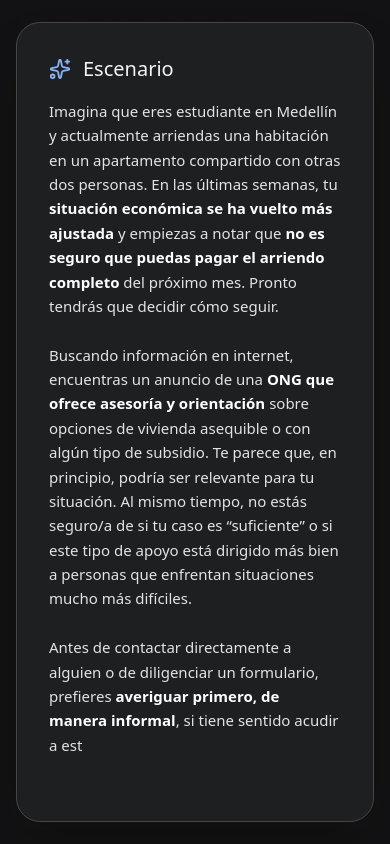
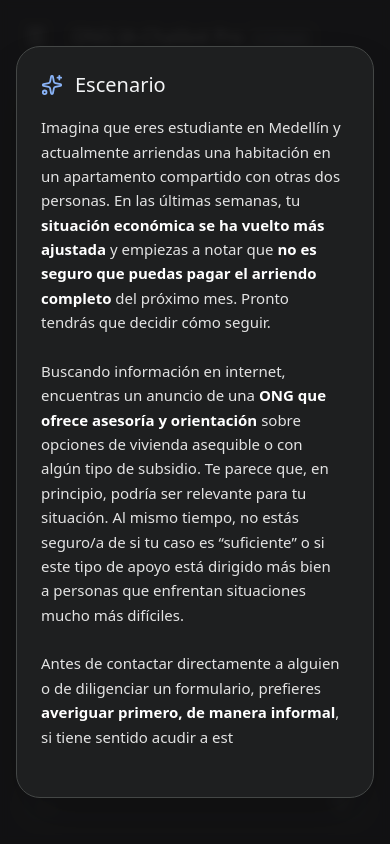
Before and after one commit to JoelSiebe/ai-experiment, a React (Vite) app: page / in a window 390 px wide. Built offline with nearby package versions, Linux system fonts and the light colour scheme.

Commit message:
Update App.jsx

```diff
--- a/src/App.jsx
+++ b/src/App.jsx
@@ -267,15 +267,28 @@ export default function App() {
 return (
     <div className="fixed inset-0 h-[100dvh] w-screen bg-[#131314] text-gray-100 flex flex-row overflow-hidden font-sans">
       {/* Simulation Scenario Overlay */}
+{/* Simulation Scenario Overlay - Optimiert für Mobile */}
       {showVignette && (
-        <div className="absolute inset-0 z-[60] flex items-center justify-center bg-[#131314]/90 backdrop-blur-sm px-4">
-          <div className="bg-[#1E1F20] border border-[#444746] p-8 rounded-3xl max-w-lg shadow-2xl">
-            <h2 className="text-xl font-medium mb-4 flex items-center gap-3"><Sparkles size={22} className="text-[#8AB4F8]" />{SCENARIO_TITLE}</h2>
-            <div className="text-[#E3E3E3] leading-relaxed mb-8 text-[15px] whitespace-pre-wrap min-h-[200px]">{renderFormattedText(scenarioStreamedText)}</div>
+        <div className="absolute inset-0 z-[60] flex items-center justify-center bg-[#131314]/90 backdrop-blur-sm px-4 py-6">
+          <div className="bg-[#1E1F20] border border-[#444746] p-6 md:p-8 rounded-3xl max-w-lg shadow-2xl flex flex-col max-h-[90vh]">
+            <h2 className="text-xl font-medium mb-4 flex items-center gap-3 shrink-0">
+              <Sparkles size={22} className="text-[#8AB4F8]" />
+              {SCENARIO_TITLE}
+            </h2>
+
+            {/* Dieser Teil wird jetzt scrollbar, wenn der Text zu lang ist */}
+            <div className="text-[#E3E3E3] leading-relaxed mb-6 text-[15px] whitespace-pre-wrap overflow-y-auto pr-2 custom-scrollbar">
+              {renderFormattedText(scenarioStreamedText)}
+            </div>
+
             {!isScenarioStreaming && (
-              <div className="space-y-4 animate-in fade-in slide-in-from-bottom-2 duration-700">
-                <button onClick={startChat} className="w-full py-3.5 bg-[#8AB4F8] hover:bg-[#AECBFA] text-[#131314] font-medium rounded-full transition-all">Entendido. Iniciar chat.</button>
-                <p className="text-center text-xs text-gray-400 italic">Por favor, <strong className="font-bold text-gray-300">no refresque la página</strong> durante la conversación.</p>
+              <div className="space-y-4 animate-in fade-in slide-in-from-bottom-2 duration-700 shrink-0">
+                <button onClick={startChat} className="w-full py-3.5 bg-[#8AB4F8] hover:bg-[#AECBFA] text-[#131314] font-medium rounded-full transition-all">
+                  Entendido. Iniciar chat.
+                </button>
+                <p className="text-center text-xs text-gray-400 italic">
+                  Por favor, <strong className="font-bold text-gray-300">no refresque la página</strong> durante la conversación.
+                </p>
               </div>
             )}
           </div>
```
